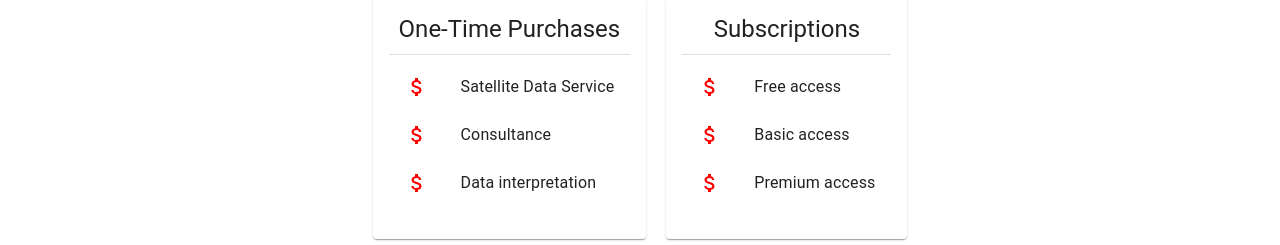
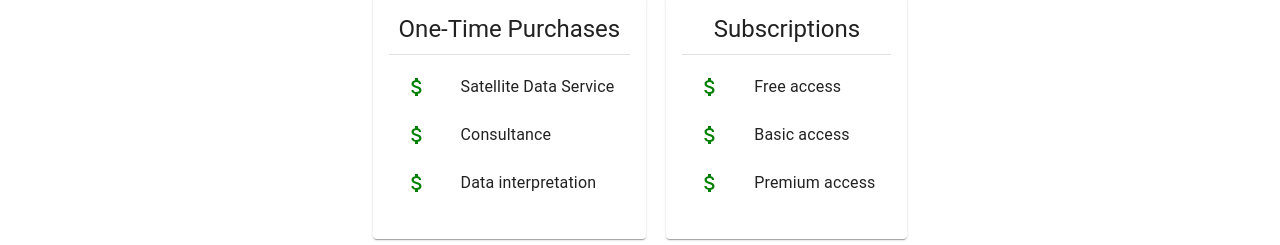
Before and after one commit to ifrimenco/sirius_fiki, a React (Create React App) app: page / in a window 1280 px wide. Shown: the part 3980-4225 px from the top of the page. Built offline with nearby package versions, Linux system fonts and the light colour scheme.

Commit message:
Change revenue icon from red to green

```diff
--- a/src/Components/RevenueStreamCard.js
+++ b/src/Components/RevenueStreamCard.js
@@ -20,7 +20,7 @@ const RevenueStreamCard = ({ costBranch }) => {
         {costBranch.items.map((item) => (
             <ListItem>
               <ListItemIcon>
-                <AttachMoneyIcon sx={{color: 'red'}}/>
+                <AttachMoneyIcon sx={{color: 'green'}}/>
               </ListItemIcon>
               <ListItemText>
                 {item}
```
